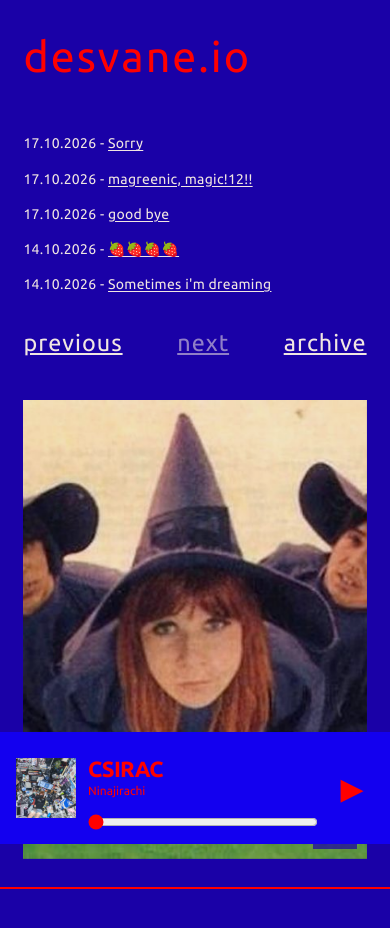
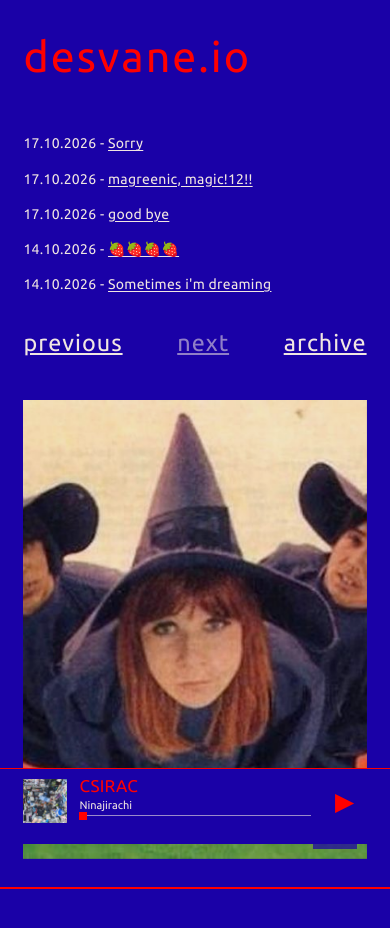
Before and after one commit to iDavi/desvaneio, a React (Vite) app: page / in a window 390 px wide. Shown: the top 928 px of the page. Built offline with nearby package versions, Linux system fonts and the light colour scheme; a web font is replaced by a local one.

Commit message:
Match CSIRAC player to blog layout and palette

```diff
--- a/src/SongRoom.jsx
+++ b/src/SongRoom.jsx
@@ -98,15 +98,19 @@ export default function SongRoom() {
         <p className="sr-only">{lyrics?.words.filter(word => word.visible).map(word => word.text).join(' ')}</p>
       </>}
       {view.bar && <div className="song-controls">
+        <div className="song-controls-inner">
           <span className="song-art" aria-hidden="true" />
           <span className="song-credit"><strong>CSIRAC</strong><span>Ninajirachi</span></span>
           <button type="button" onClick={toggle} aria-label={playing ? 'Pausar CSIRAC' : 'Tocar CSIRAC'}>
             {playing ? 'Ⅱ' : '▶'}
           </button>
+          <span className="song-progress" style={{ '--song-progress': `${Math.min(100, time / (duration || 201.931) * 100)}%` }}>
             <input type="range" min="0" max={duration || 201.931} step="0.1" value={time}
               aria-label="Posição da música" onChange={event => {
                 const value = Number(event.target.value); audio.current.currentTime = value; setTime(value);
               }} />
+          </span>
+        </div>
         {error && <span className="song-error" role="status">Toque para tentar novamente.</span>}
       </div>}
     </section>
--- a/src/songTimeline.js
+++ b/src/songTimeline.js
@@ -16,5 +16,5 @@ export function wordPosition(phrase, word) {
   // A shuffled 3×3 grid keeps simultaneous words apart and inside the viewport.
   const cell = (word * 4 + phrase * 7) % 9;
   const jitter = ((phrase * 13 + word * 17) % 9) - 4;
-  return { x: 18 + (cell % 3) * 32 + jitter, y: 20 + Math.floor(cell / 3) * 25 - jitter };
+  return { x: 18 + (cell % 3) * 32 + jitter, y: 30 + Math.floor(cell / 3) * 20 - jitter };
 }
--- a/src/styles.css
+++ b/src/styles.css
@@ -161,28 +161,37 @@ main:focus { outline: none; }
 .eye-canvas[hidden] { display: none; }
 
 /* The song bar stays at the viewport bottom once 20% of the empty room is visible. */
-.song-room { --song-bar-height: 116px; --song-word-size: clamp(22px, 4.5vw, 64px); position: relative; height: 100vh; height: 100dvh; border-top: 2px solid var(--red); }
+.song-room { --song-bar-height: 86px; --song-word-size: clamp(22px, 4vw, 52px); position: relative; height: 100vh; height: 100dvh; border-top: 2px solid var(--red); }
 .song-words { position: fixed; left: 0; right: 0; z-index: 4; overflow: hidden; color: var(--red); pointer-events: none; animation: song-words-enter .18s ease-out both; }
-.song-word { position: absolute; transform: translate(-50%, -50%); font-size: min(var(--song-word-size), calc(var(--visible-height) / 1.5)); line-height: 1.15; font-weight: 400; white-space: nowrap; }
+.song-word { position: absolute; transform: translate(-50%, -50%); font-size: min(var(--song-word-size), calc(var(--visible-height) / 3)); line-height: 1.15; font-weight: 400; white-space: nowrap; }
 .song-words.is-row { display: flex; align-content: center; justify-content: center; flex-wrap: wrap; gap: .2em .35em; padding: 0 9%; font-size: var(--song-word-size); }
 .song-words.is-row .song-word { position: static; transform: none; }
-.song-controls { position: fixed; z-index: 5; bottom: 0; left: 0; right: 0; height: var(--song-bar-height); display: grid; grid-template-columns: 76px minmax(0, 1fr) 56px; grid-template-rows: 1fr 20px; gap: 2px 18px; align-items: center; padding: 12px 4% max(12px, env(safe-area-inset-bottom)); background: #1300ef; color: var(--red); animation: song-controls-enter .2s ease-out both; }
-.song-art { grid-row: 1 / 3; display: block; width: 76px; height: 76px; background: url('/images/csirac-cover.jpg') center / cover no-repeat; }
+.song-controls { position: fixed; z-index: 5; bottom: 0; left: 0; right: 0; min-height: var(--song-bar-height); border-top: 1px solid var(--red); background: var(--background); color: var(--ink); animation: song-controls-enter .2s ease-out both; }
+.song-controls-inner { display: grid; grid-template-columns: 52px minmax(0, 1fr) 48px; grid-template-rows: 36px 16px; column-gap: 18px; align-items: center; max-width: 1440px; margin: 0 auto; padding: 12px 4% max(12px, env(safe-area-inset-bottom)); }
+.song-art { grid-row: 1 / 3; display: block; width: 52px; height: 52px; background: url('/images/csirac-cover.jpg') center / cover no-repeat; }
 @keyframes song-controls-enter { from { opacity: 0; transform: translateY(12px); } to { opacity: 1; transform: translateY(0); } }
 @keyframes song-words-enter { from { opacity: 0; } to { opacity: 1; } }
-.song-credit { display: flex; flex-direction: column; min-width: 0; line-height: 1; }
-.song-credit strong { font-size: clamp(24px, 3.2vw, 42px); font-weight: 700; letter-spacing: -.035em; }
-.song-credit span { margin-top: 5px; font-size: 14px; }
-.song-controls button { grid-column: 3; grid-row: 1 / 3; width: 56px; min-height: 56px; border: 0; background: transparent; color: inherit; font: inherit; font-size: 38px; cursor: pointer; }
+.song-credit { display: flex; flex-direction: column; min-width: 0; line-height: 1.15; }
+.song-credit strong { color: var(--red); font-size: 20px; font-weight: 400; letter-spacing: .3px; }
+.song-credit span { margin-top: 3px; font-size: 12px; }
+.song-controls button { grid-column: 3; grid-row: 1 / 3; width: 48px; min-height: 48px; border: 0; background: transparent; color: var(--red); font: inherit; font-size: 27px; cursor: pointer; }
 .song-controls button:focus-visible, .song-controls input:focus-visible { outline: 2px solid var(--red); outline-offset: 3px; }
-.song-controls input { grid-column: 2; grid-row: 2; width: 100%; height: 18px; margin: 0; accent-color: var(--red); cursor: pointer; }
+.song-progress { grid-column: 2; grid-row: 2; position: relative; display: block; width: 100%; height: 16px; }
+.song-progress::before, .song-progress::after { content: ''; position: absolute; top: 7px; left: 0; height: 1px; pointer-events: none; }
+.song-progress::before { right: 0; background: var(--ink); opacity: .6; }
+.song-progress::after { width: var(--song-progress); background: var(--red); }
+.song-controls input { position: relative; display: block; width: 100%; height: 16px; margin: 0; appearance: none; background: transparent; cursor: pointer; }
+.song-controls input::-webkit-slider-runnable-track { height: 16px; background: transparent; }
+.song-controls input::-moz-range-track { height: 16px; background: transparent; }
+.song-controls input::-webkit-slider-thumb { width: 8px; height: 8px; margin-top: 4px; appearance: none; border: 0; border-radius: 0; background: var(--red); }
+.song-controls input::-moz-range-thumb { width: 8px; height: 8px; border: 0; border-radius: 0; background: var(--red); }
 .song-error { position: absolute; right: 4%; bottom: calc(var(--song-bar-height) + 8px); padding: 6px; background: var(--background); color: var(--ink); font-size: 12px; }
 @media (prefers-reduced-motion: reduce) { .song-controls, .song-words { animation: none; } }
 @media (max-width: 680px) {
-  .song-room { --song-bar-height: 112px; --song-word-size: clamp(18px, 5vw, 32px); }
-  .song-controls { grid-template-columns: 60px minmax(0, 1fr) 44px; column-gap: 12px; padding-inline: 16px; }
-  .song-art { width: 60px; height: 60px; }
-  .song-credit strong { font-size: 22px; }
-  .song-credit span { font-size: 12px; }
-  .song-controls button { width: 44px; min-height: 44px; font-size: 30px; }
+  .song-room { --song-bar-height: 76px; --song-word-size: clamp(18px, 5vw, 32px); }
+  .song-controls-inner { grid-template-columns: 44px minmax(0, 1fr) 44px; grid-template-rows: 30px 14px; column-gap: 12px; padding: 10px 6% max(10px, env(safe-area-inset-bottom)); }
+  .song-art { width: 44px; height: 44px; }
+  .song-credit strong { font-size: 17px; }
+  .song-credit span { font-size: 11px; }
+  .song-controls button { width: 44px; min-height: 44px; font-size: 25px; }
 }
```
Also changed, not shown: 1 other file (tests, documents, lock files or other folders). Lines whose indentation alone changed are shown as unchanged.
